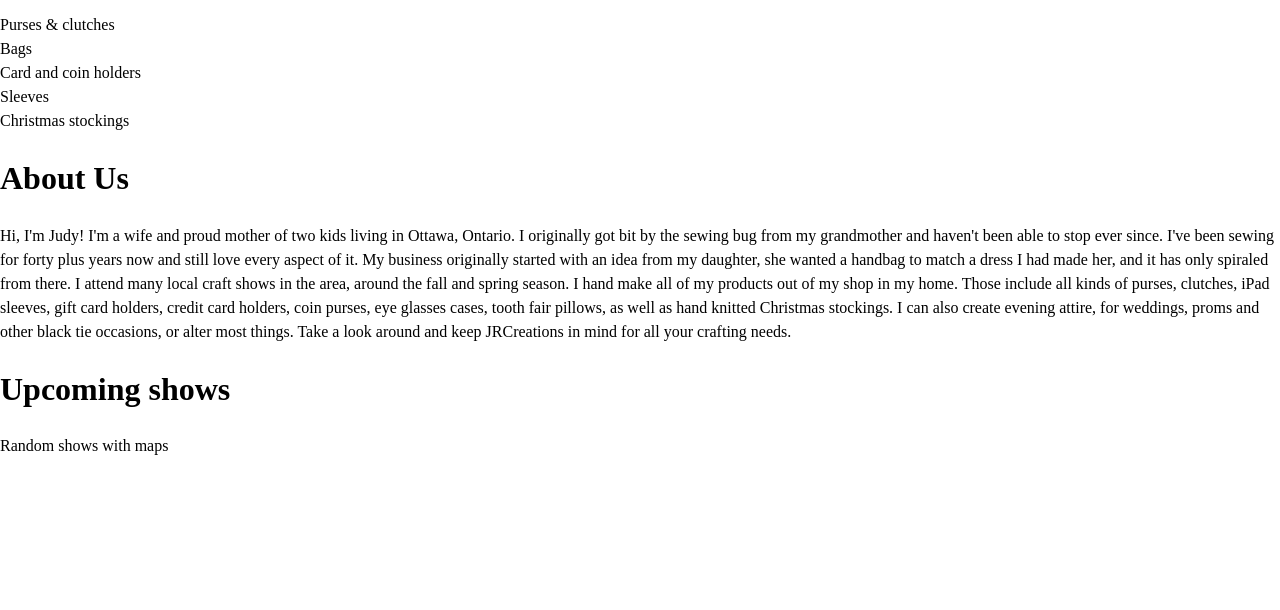
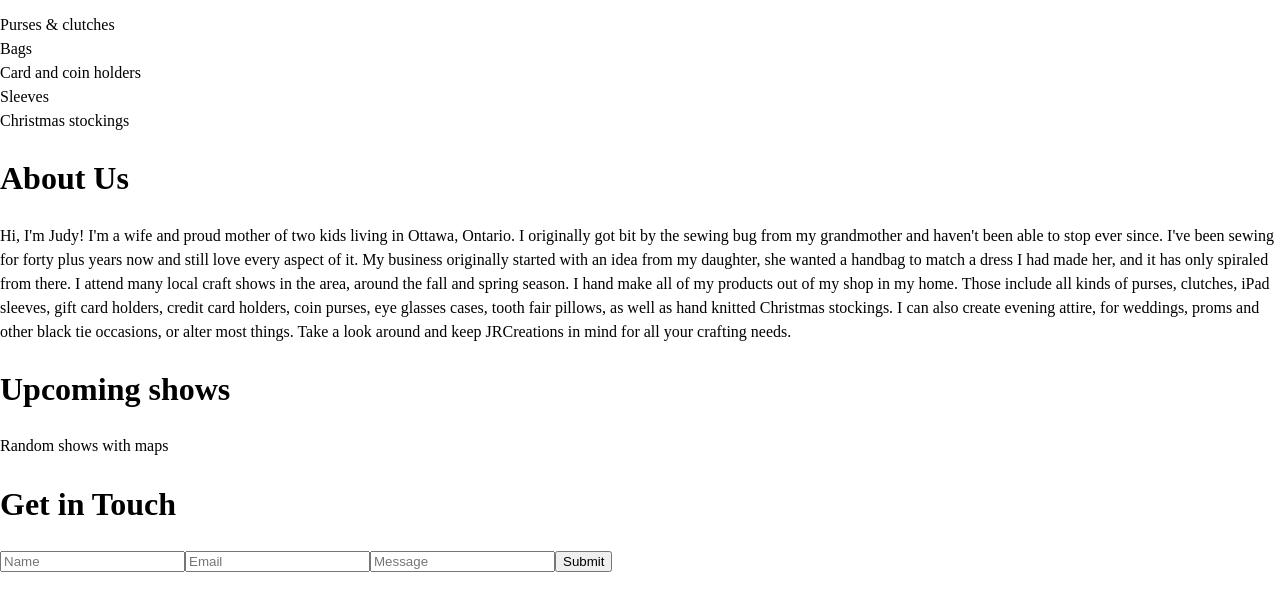
Before and after one commit to Avocado91/jr-creations, a Gatsby site: page / in a window 1280 px wide. Shown: the part 118-728 px from the top of the page. Built offline with nearby package versions, Linux system fonts and the light colour scheme; Gatsby itself is replaced by a stand-in of ours.

Commit message:
Adding Contact component

```diff
--- /dev/null
+++ b/src/components/Contact.js
@@ -0,0 +1,15 @@
+import React from "react"
+
+const Contact = () => (
+    <div>
+        <h1>Get in Touch</h1>
+        <form>
+            <input type="text" name="name" placeholder="Name" />
+            <input type="text" name="email" placeholder="Email" />
+            <input type="textarea" name="message" placeholder="Message" />
+            <button>Submit</button>
+        </form>
+    </div>
+)
+
+export default Contact
--- a/src/pages/index.js
+++ b/src/pages/index.js
@@ -6,6 +6,7 @@ import HeroBanner from "../components/HeroBanner"
 import Products from "../components/Products"
 import About from "../components/About"
 import Upcoming from "../components/Upcoming"
+import Contact from "../components/Contact"
 
 const IndexPage = () => (
     <Layout>
@@ -14,6 +15,7 @@ const IndexPage = () => (
         <Products />
         <About />
         <Upcoming />
+        <Contact />
     </Layout>
 )
 
```
